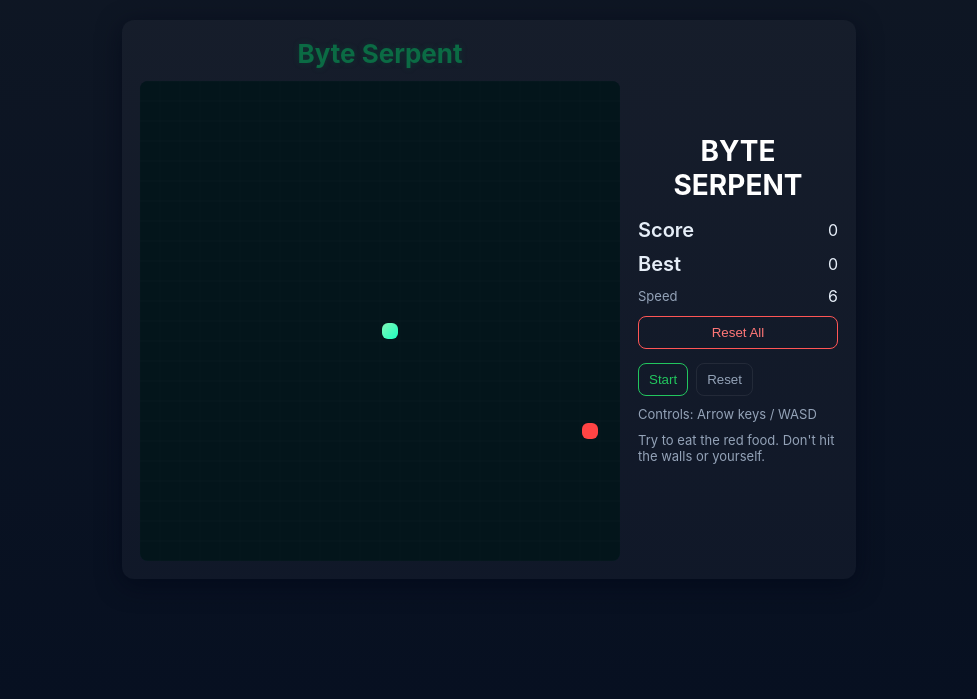
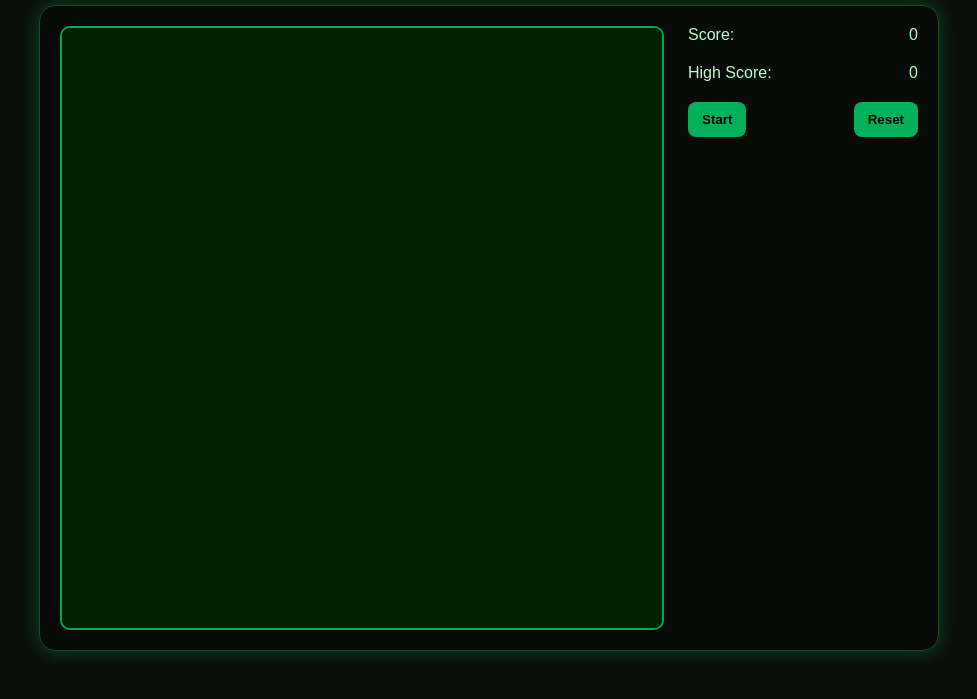
Before and after one commit to aaronbijuthekkutheri-cloud/byte-serpent-game, a plain HTML site: page index.html in a window 1280 px wide. Shown: the part 101-800 px from the top of the page, without its empty margins (151-1128 px from the left). Drawn offline with Linux system fonts and the light colour scheme.

Commit message:
index.html

```diff
--- a/index.html
+++ b/index.html
@@ -1,301 +1,212 @@
-<!doctype html>
+<!DOCTYPE html>
 <html lang="en">
 <head>
-  <meta charset="utf-8" />
-  <meta name="viewport" content="width=device-width,initial-scale=1" />
-  <title>Snake — Classic HTML Game</title>
+<meta charset="UTF-8">
+<title>Utopian Snake</title>
 <style>
-    :root{--bg:#0f1724;--card:#0b1220;--accent:#22c55e;--muted:#94a3b8}
-    *{box-sizing:border-box}
-    html,body{height:100%;margin:0;font-family:Inter,system-ui,Segoe UI,Roboto,Arial;background:linear-gradient(180deg,var(--bg),#071021);color:#e6eef8}
-    .wrap{min-height:100vh;display:flex;align-items:center;justify-content:center;padding:24px}
-    .card{background:rgba(255,255,255,0.03);padding:18px;border-radius:12px;box-shadow:0 6px 24px rgba(2,6,23,0.6);display:flex;gap:18px;align-items:center}
-    canvas{background:linear-gradient(180deg,#071422,#08202b);border-radius:8px;display:block}
+    body {
+        background:#0a0f0a;
+        font-family:Arial, sans-serif;
+        margin:0;
+        padding:0;
+        display:flex;
+        justify-content:center;
+        align-items:center;
+        min-height:100vh;
+    }
 
-    /* FIX: HUD width locked so Reset All never disappears */
-    .hud{
+    .container {
+        width:100%;
+        max-width:900px;
+        padding:16px;
+    }
+
+    .title {
+        text-align:center;
+        font-size:32px;
+        font-weight:bold;
+        color:#b6ffb0;
+        text-shadow:0 0 12px #00ff88;
+        margin-bottom:20px;
+    }
+
+    .card {
+        background:rgba(0,0,0,0.35);
+        border:1px solid #1d4d1d;
+        border-radius:16px;
+        padding:20px;
+        display:flex;
+        gap:24px;
+        box-shadow:0 0 18px rgba(0,255,140,0.25);
+    }
+
+    canvas {
+        background:#001700;
+        border:2px solid #00aa55;
+        border-radius:10px;
+        display:block;
+    }
+
+    .hud {
         display:flex;
         flex-direction:column;
-      gap:10px;
-      min-width:200px;
-      width:200px;      /* THIS FIXES THE MOBILE ISSUE */
+        gap:20px;
+        color:#b8ffcb;
+        width:260px;
     }
 
-    .hud .row{display:flex;justify-content:space-between;align-items:center}
-    .btn{background:transparent;border:1px solid rgba(255,255,255,0.07);padding:8px 10px;border-radius:8px;color:var(--muted);cursor:pointer}
-    .btn.primary{border-color:var(--accent);color:var(--accent)}
-    .btn.danger{border-color:#ff5555;color:#ff7777}
-    .hint{font-size:13px;color:var(--muted)}
-    .big{font-size:20px;font-weight:600}
-
-    @media(max-width:720px){
-      .card{flex-direction:column}
+    .row {
+        display:flex;
+        justify-content:space-between;
+        align-items:center;
     }
 
-    /* Title above Canvas */
-    .playwrap{display:flex;flex-direction:column;align-items:center;gap:8px}
-    .title{
-      font-size:26px;
-      font-weight:700;
-      color:#0b6b44;
-      text-shadow:0 0 6px rgba(11,107,68,0.28);
-      margin-bottom:4px
+    button {
+        padding:10px 14px;
+        background:#00b15a;
+        color:#000;
+        border:none;
+        border-radius:8px;
+        font-weight:bold;
+        cursor:pointer;
+        transition:0.2s;
+    }
+    button:hover {
+        background:#00ff88;
     }
 
-    /* Title above HUD */
-    .sideTitle{
-      text-align:center;
-      font-size:28px;
-      font-weight:700;
-      margin-bottom:6px;
-      color:white;
+    /* 🌟 REAL FIX FOR PHONES */
+    @media(max-width:720px){
+        .card {
+            flex-direction:column;
+            align-items:center;
+            padding:14px;
+            gap:16px;
         }
 
+        canvas {
+            width:300px !important;
+            height:300px !important;
+        }
+
+        .hud {
+            width:100%;
+            align-items:center;
+            text-align:center;
+        }
+
+        .row {
+            width:100%;
+            justify-content:center;
+            gap:18px;
+        }
+    }
 </style>
 </head>
 <body>
-  <div class="wrap">
+
+<div class="container">
+    <div class="title">Byte Serpent</div>
+
     <div class="card">
-
-      <div class="playwrap">
-        <div class="title">Byte Serpent</div>
-        <canvas id="game" width="480" height="480"></canvas>
-      </div>
+        <canvas id="gameCanvas" width="600" height="600"></canvas>
 
         <div class="hud">
-        <div class="sideTitle">BYTE SERPENT</div>
-
-        <div class="row"><div class="big">Score</div><div id="score">0</div></div>
-        <div class="row"><div class="big">Best</div><div id="best">0</div></div>
-        <div class="row"><div class="hint">Speed</div><div id="speed">6</div></div>
-
-        <!-- Reset All stays EXACTLY where you originally had it -->
-        <button id="resetAll" class="btn danger">Reset All</button>
-
-        <div style="display:flex;gap:8px;margin-top:4px;">
-          <button id="start" class="btn primary">Start</button>
-          <button id="reset" class="btn">Reset</button>
+            <div class="row"><span>Score:</span> <span id="score">0</span></div>
+            <div class="row"><span>High Score:</span> <span id="highscore">0</span></div>
+            <div class="row">
+                <button onclick="startGame()">Start</button>
+                <button onclick="resetGame()">Reset</button>
             </div>
-
-        <div class="hint">Controls: Arrow keys / WASD</div>
-        <div class="hint">Try to eat the red food. Don't hit the walls or yourself.</div>
         </div>
     </div>
 </div>
 
 <script>
-const canvas = document.getElementById('game');
-const ctx = canvas.getContext('2d');
+    const canvas = document.getElementById("gameCanvas");
+    const ctx = canvas.getContext("2d");
 
-const scoreEl = document.getElementById('score');
-const bestEl = document.getElementById('best');
-const speedEl = document.getElementById('speed');
-const startBtn = document.getElementById('start');
-const resetBtn = document.getElementById('reset');
-const resetAllBtn = document.getElementById('resetAll');
+    const grid = 20;
+    let snake, food, dx, dy, score, highScore;
 
-const gridSize = 20;
-const cols = canvas.width / gridSize;
-const rows = canvas.height / gridSize;
+    function init() {
+        snake = [{x:200, y:200}];
+        dx = grid;
+        dy = 0;
+        score = 0;
+        document.getElementById("score").textContent = score;
+        placeFood();
+    }
 
-let snake;
-let dir;
-let nextDir;
-let food;
+    function placeFood() {
+        food = {
+            x: Math.floor(Math.random()* (canvas.width/grid)) * grid,
+            y: Math.floor(Math.random()* (canvas.height/grid)) * grid
+        };
+    }
 
-let tickInterval;
-let tickTimer = null;
+    function draw() {
+        ctx.fillStyle="#002000";
+        ctx.fillRect(0,0,canvas.width,canvas.height);
 
-let running = false;
-let dead = false;
+        ctx.fillStyle="#00ff88";
+        snake.forEach(p => ctx.fillRect(p.x, p.y, grid-2, grid-2));
 
-let score = 0;
-let best = Number(localStorage.getItem('snake_best') || 0);
-bestEl.textContent = best;
+        ctx.fillStyle="#ff2e55";
+        ctx.fillRect(food.x, food.y, grid-2, grid-2);
+    }
 
-// RESET ALL DATA
-resetAllBtn.addEventListener('click', () => {
-  localStorage.clear();
-  best = 0;
-  bestEl.textContent = 0;
-  resetGame();
-});
+    function update() {
+        const head = { x: snake[0].x + dx, y: snake[0].y + dy };
 
-// RESET GAME
-function resetGame(){
-  snake = [{ x: Math.floor(cols/2), y: Math.floor(rows/2) }];
-  dir = {x:1, y:0};
-  nextDir = {x:1, y:0};
+        if (head.x<0 || head.x>=canvas.width || head.y<0 || head.y>=canvas.height)
+            return gameOver();
 
+        for (let p of snake)
+            if (p.x===head.x && p.y===head.y) return gameOver();
+
+        snake.unshift(head);
+
+        if (head.x===food.x && head.y===food.y) {
+            score++;
+            document.getElementById("score").textContent = score;
             placeFood();
-  score = 0;
-  tickInterval = 1000 / 6;
+        } else {
+            snake.pop();
+        }
+    }
 
-  running = false;
-  dead = false;
-
-  clearInterval(tickTimer);
-  updateHud();
+    function gameLoop() {
+        update();
         draw();
     }
 
-function placeFood(){
-  while(true){
-    const x = Math.floor(Math.random()*cols);
-    const y = Math.floor(Math.random()*rows);
-    if(!snake.some(s => s.x===x && s.y===y)){
-      food = {x,y};
-      return;
-    }
-  }
+    let interval;
+    function startGame() {
+        clearInterval(interval);
+        init();
+        interval = setInterval(gameLoop, 100);
     }
 
-function startGame(){
-  if(running || dead) return;
-  running = true;
-  restartTicker();
-}
-
-function restartTicker(){
-  clearInterval(tickTimer);
-  tickTimer = setInterval(step, tickInterval);
-}
-
-function step(){
-  if(nextDir.x !== -dir.x || nextDir.y !== -dir.y){
-    dir = nextDir;
-  }
-
-  const head = { x: snake[0].x + dir.x, y: snake[0].y + dir.y };
-
-  if(head.x<0 || head.x>=cols || head.y<0 || head.y>=rows){
-    gameOver(); return;
-  }
-  if(snake.some(s => s.x===head.x && s.y===head.y)){
-    gameOver(); return;
-  }
-
-  snake.unshift(head);
-
-  if(head.x === food.x && head.y === food.y){
-    score++;
-    placeFood();
-
-    if(score % 3 === 0){
-      tickInterval = Math.max(40, tickInterval * 0.9);
-      restartTicker();
-    }
-  } else {
-    snake.pop();
-  }
-
-  updateHud();
+    function resetGame() {
+        clearInterval(interval);
+        init();
         draw();
     }
 
-function gameOver(){
-  running = false;
-  dead = true;
-  clearInterval(tickTimer);
+    function gameOver() {
+        clearInterval(interval);
+        alert("Game Over!");
+    }
 
-  if(score > best){
-    best = score;
-    localStorage.setItem('snake_best', String(best));
-  }
-  updateHud();
-
-  canvas.style.boxShadow = '0 0 0 6px rgba(255,50,50,0.2)';
-  setTimeout(()=> canvas.style.boxShadow = '', 500);
+    document.addEventListener("keydown", e => {
+        if (e.key==="ArrowUp" && dy===0) {dx=0; dy=-grid;}
+        if (e.key==="ArrowDown" && dy===0) {dx=0; dy=grid;}
+        if (e.key==="ArrowLeft" && dx===0) {dx=-grid; dy=0;}
+        if (e.key==="ArrowRight" && dx===0) {dx=grid; dy=0;}
+    });
 
     draw();
-}
-
-function updateHud(){
-  scoreEl.textContent = score;
-  bestEl.textContent = best;
-  speedEl.textContent = Math.round(1000/tickInterval);
-}
-
-function draw(){
-  ctx.clearRect(0,0,canvas.width,canvas.height);
-  ctx.fillStyle = '#03151b';
-  ctx.fillRect(0,0,canvas.width,canvas.height);
-
-  drawCell(food.x, food.y, '#ff4444');
-
-  for(let i=snake.length-1;i>=0;i--){
-    const s = snake[i];
-    if(i===0) drawCell(s.x,s.y,'#8ef7b6', true);
-    else drawCell(s.x,s.y,'#1de38a');
-  }
-
-  ctx.strokeStyle = 'rgba(255,255,255,0.02)';
-  for(let x=0;x<=cols;x++){
-    ctx.beginPath(); ctx.moveTo(x*gridSize,0); ctx.lineTo(x*gridSize,canvas.height); ctx.stroke();
-  }
-  for(let y=0;y<=rows;y++){
-    ctx.beginPath(); ctx.moveTo(0,y*gridSize); ctx.lineTo(canvas.width,y*gridSize); ctx.stroke();
-  }
-}
-
-function drawCell(cx, cy, color, isHead=false){
-  const px = cx * gridSize;
-  const py = cy * gridSize;
-  const pad = 2;
-
-  if(isHead){
-    const g = ctx.createLinearGradient(px,py,px+gridSize,py+gridSize);
-    g.addColorStop(0,color);
-    g.addColorStop(1,'#0fffc2');
-    ctx.fillStyle = g;
-  } else ctx.fillStyle = color;
-
-  roundRect(ctx, px+pad, py+pad, gridSize-2*pad, gridSize-2*pad, 6);
-  ctx.fill();
-}
-
-function roundRect(ctx,x,y,w,h,r){
-  ctx.beginPath();
-  ctx.moveTo(x+r,y);
-  ctx.arcTo(x+w,y, x+w,y+h, r);
-  ctx.arcTo(x+w,y+h, x,y+h, r);
-  ctx.arcTo(x,y+h, x,y, r);
-  ctx.arcTo(x,y, x+w,y, r);
-  ctx.closePath();
-}
-
-window.addEventListener('keydown', e => {
-  const k = e.key;
-
-  let moved = false;
-
-  if(k==='ArrowUp'||k==='w'||k==='W'){ nextDir={x:0,y:-1}; moved = true; }
-  if(k==='ArrowDown'||k==='s'||k==='S'){ nextDir={x:0,y:1}; moved = true; }
-  if(k==='ArrowLeft'||k==='a'||k==='A'){ nextDir={x:-1,y:0}; moved = true; }
-  if(k==='ArrowRight'||k==='d'||k==='D'){ nextDir={x:1,y:0}; moved = true; }
-
-  if(moved){
-    if(dead){
-      resetGame();
-      startGame();
-    } else if(!running){
-      startGame();
-    }
-  }
-
-  if(k===' '){
-    if(dead){
-      resetGame();
-    } else if(!running){
-      startGame();
-    }
-  }
-});
-
-startBtn.addEventListener('click', startGame);
-resetBtn.addEventListener('click', resetGame);
-
-resetGame();
 </script>
 </body>
 </html>
```
Lines whose indentation alone changed are shown as unchanged.
